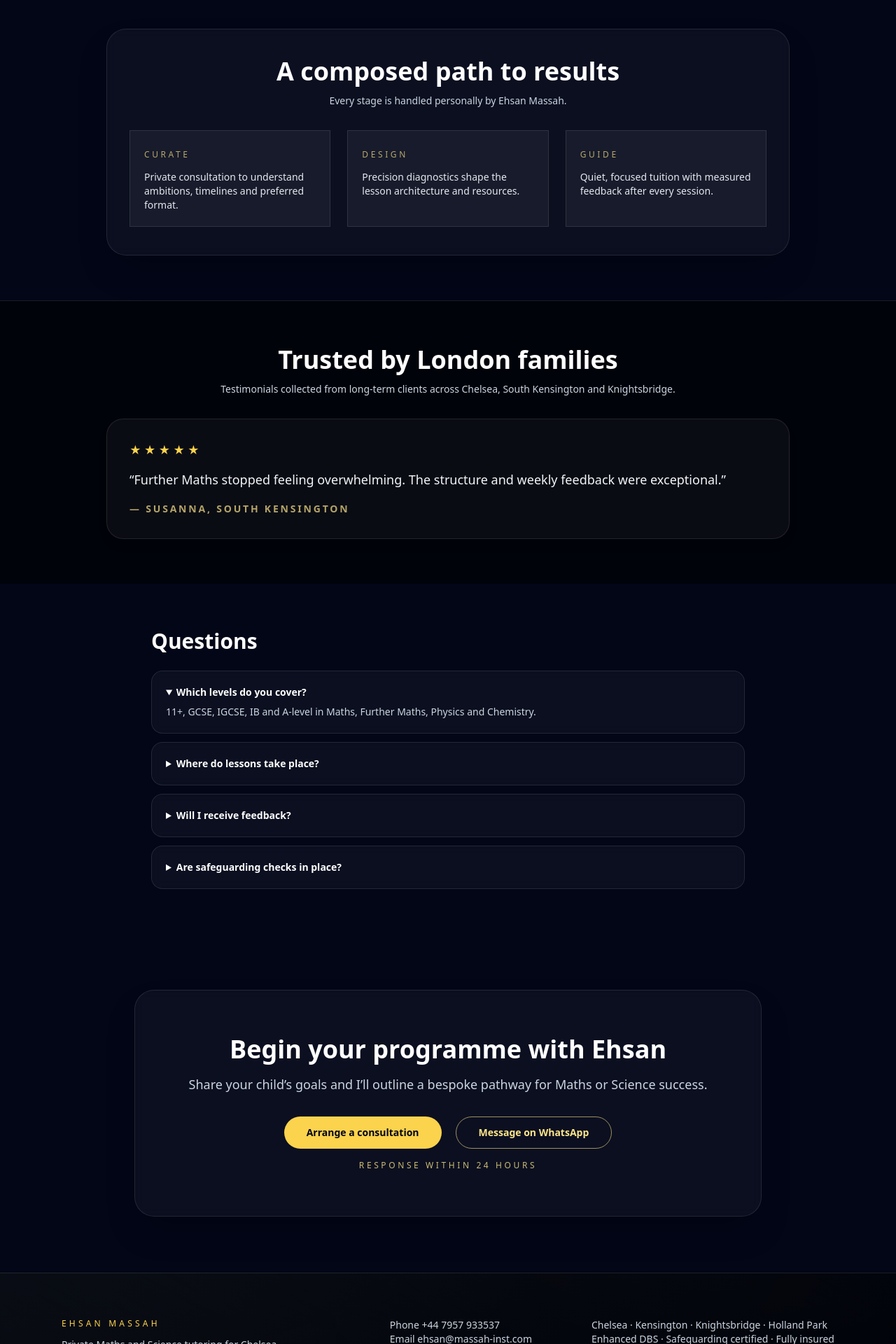
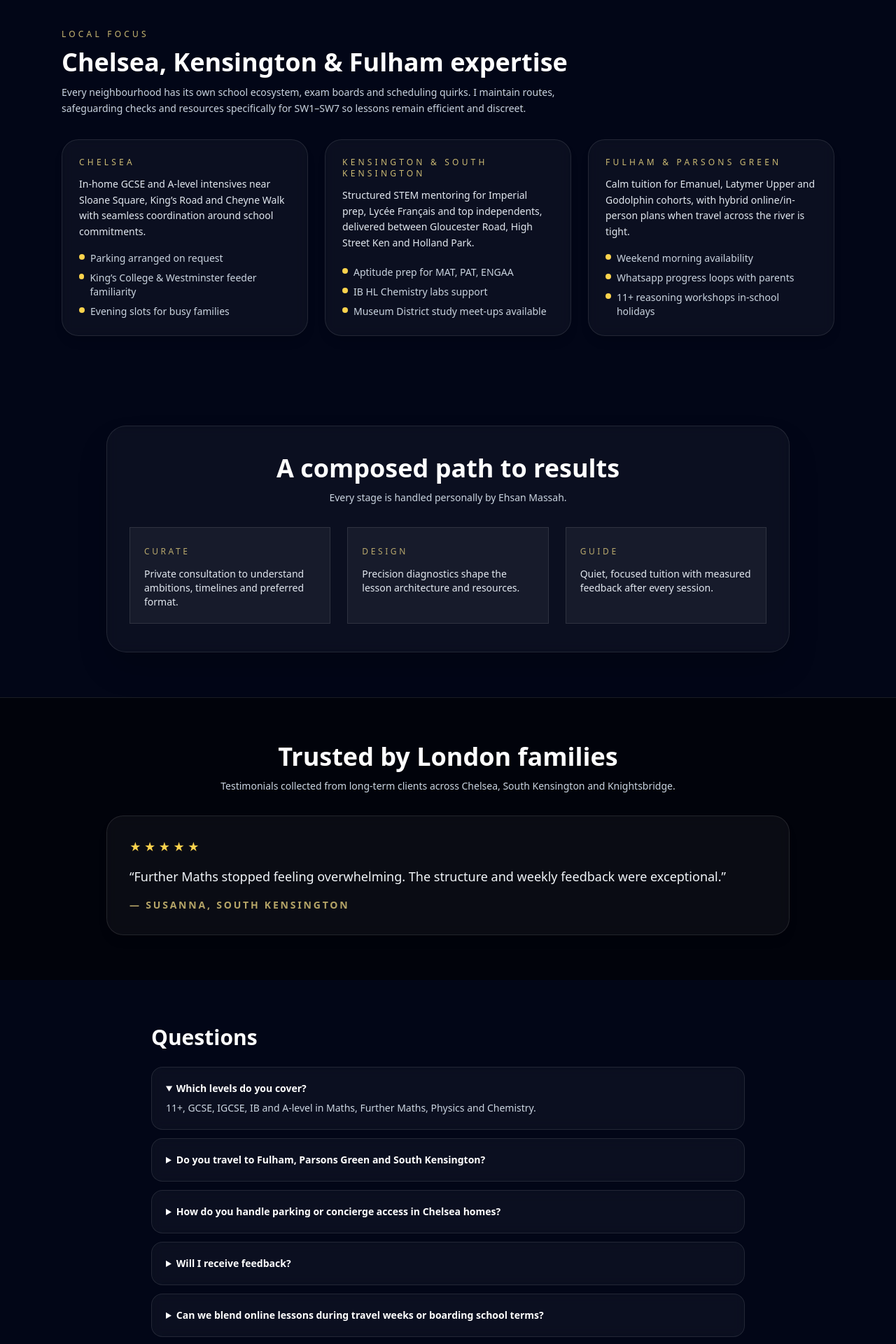
Before and after one commit to EhsanMassah/tutoringwebsite, a Next.js app: page / in a window 1280 px wide. Shown: the part 2760-4680 px from the top of the page at 70% size. Built offline with nearby package versions, Linux system fonts and the light colour scheme; no server answers.

Commit message:
feat: add neighbourhood sections and locality faqs

```diff
--- a/app/(site)/contact/page.tsx
+++ b/app/(site)/contact/page.tsx
@@ -10,9 +10,31 @@ export const metadata = generateSiteMetadata({
   pathname: '/contact',
 })
 
+const LOCATION_BLURBS = [
+  {
+    id: 'chelsea',
+    title: 'Chelsea & Sloane Square',
+    copy:
+      'Weekday afternoon and early evening lessons near King’s Road, Cheyne Walk and Sloane Square with permit parking coordination handled for you.',
+  },
+  {
+    id: 'kensington',
+    title: 'Kensington & South Kensington',
+    copy:
+      'Museum District, Gloucester Road and Holland Park families lean on my IB, MAT and PAT prep — concierge access details can be stored securely after our first visit.',
+  },
+  {
+    id: 'fulham',
+    title: 'Fulham & Parsons Green',
+    copy:
+      'Morning and weekend slots for Latymer Upper, Godolphin & Latymer and Emanuel students, with flexible online switches when fixtures or travel clash.',
+  },
+]
+
 export default function ContactPage() {
   return (
-    <div className="mx-auto grid max-w-5xl gap-10 px-6 py-16 lg:grid-cols-[0.9fr_1.1fr] lg:py-20">
+    <div className="mx-auto space-y-10 px-6 py-16 lg:py-20">
+      <div className="grid gap-10 lg:grid-cols-[0.9fr_1.1fr]">
         <div className="space-y-6">
           <p className="text-xs uppercase tracking-[0.35em] text-amber-200/80">Enquiries</p>
           <h1 className="text-4xl font-semibold text-white sm:text-5xl">Speak with Ehsan Massah</h1>
@@ -20,7 +42,7 @@ export default function ContactPage() {
             Outline your child’s objectives and timetable. I reply within one working day with proposed consultation times and next steps.
             Fast-track support for upcoming exams can usually begin within 48 hours.
           </p>
-        <div className="rounded-3xl border border-white/10 bg-white/[0.05] p-6 shadow-lg backdrop-blur">
+        <div className="rounded-3xl border border-white/10 bg-white/[0.05] p-6 shadow-lg backdrop-blur" id="chelsea">
           <h2 className="text-lg font-semibold text-white">Contact details</h2>
           <ul className="mt-4 space-y-3 text-sm text-slate-200">
             <li><span className="font-semibold text-amber-200/80">Phone:</span> <a href="tel:+447957933537" className="underline decoration-amber-200/60 hover:text-white">+44 7957 933537</a></li>
@@ -42,5 +64,19 @@ export default function ContactPage() {
           </div>
         </div>
       </div>
+
+      <section className="grid gap-6 lg:grid-cols-3">
+        {LOCATION_BLURBS.map((area) => (
+          <article
+            key={area.id}
+            id={area.id}
+            className="rounded-3xl border border-white/10 bg-white/[0.05] p-6 text-sm text-slate-200 leading-relaxed shadow-lg backdrop-blur"
+          >
+            <p className="text-xs uppercase tracking-[0.35em] text-amber-200/80">{area.title}</p>
+            <p className="mt-3">{area.copy}</p>
+          </article>
+        ))}
+      </section>
+    </div>
   )
 }
--- a/app/(site)/page.tsx
+++ b/app/(site)/page.tsx
@@ -39,6 +39,27 @@ const PROCESS = [
   { title: 'Curate', detail: 'Private consultation to understand ambitions, timelines and preferred format.' },
   { title: 'Design', detail: 'Precision diagnostics shape the lesson architecture and resources.' },
   { title: 'Guide', detail: 'Quiet, focused tuition with measured feedback after every session.' }
+]
+
+const LOCAL_AREAS = [
+  {
+    name: 'Chelsea',
+    blurb:
+      'In-home GCSE and A-level intensives near Sloane Square, King’s Road and Cheyne Walk with seamless coordination around school commitments.',
+    extras: ['Parking arranged on request', 'King’s College & Westminster feeder familiarity', 'Evening slots for busy families']
+  },
+  {
+    name: 'Kensington & South Kensington',
+    blurb:
+      'Structured STEM mentoring for Imperial prep, Lycée Français and top independents, delivered between Gloucester Road, High Street Ken and Holland Park.',
+    extras: ['Aptitude prep for MAT, PAT, ENGAA', 'IB HL Chemistry labs support', 'Museum District study meet-ups available']
+  },
+  {
+    name: 'Fulham & Parsons Green',
+    blurb:
+      'Calm tuition for Emanuel, Latymer Upper and Godolphin cohorts, with hybrid online/in-person plans when travel across the river is tight.',
+    extras: ['Weekend morning availability', 'Whatsapp progress loops with parents', '11+ reasoning workshops in-school holidays']
+  }
 ]
 
 export default function Home() {
@@ -91,6 +112,35 @@ export default function Home() {
         </div>
       </section>
 
+      <section className="mx-auto max-w-6xl px-6 py-16">
+        <div className="space-y-8">
+          <div className="max-w-3xl space-y-3">
+            <p className="text-xs uppercase tracking-[0.35em] text-amber-200/80">Local focus</p>
+            <h2 className="text-3xl font-semibold text-white sm:text-4xl">Chelsea, Kensington & Fulham expertise</h2>
+            <p className="text-sm text-slate-300 leading-relaxed">
+              Every neighbourhood has its own school ecosystem, exam boards and scheduling quirks. I maintain routes, safeguarding checks and resources
+              specifically for SW1–SW7 so lessons remain efficient and discreet.
+            </p>
+          </div>
+          <div className="grid gap-6 lg:grid-cols-3">
+            {LOCAL_AREAS.map((area) => (
+              <article key={area.name} className="flex h-full flex-col rounded-3xl border border-white/10 bg-white/[0.04] p-6 shadow-lg backdrop-blur">
+                <div className="text-xs uppercase tracking-[0.35em] text-amber-200/80">{area.name}</div>
+                <p className="mt-3 flex-1 text-sm text-slate-200 leading-relaxed">{area.blurb}</p>
+                <ul className="mt-4 space-y-2 text-sm text-slate-300">
+                  {area.extras.map((item) => (
+                    <li key={item} className="flex gap-2">
+                      <span className="mt-1 h-2 w-2 rounded-full bg-amber-300" aria-hidden="true" />
+                      {item}
+                    </li>
+                  ))}
+                </ul>
+              </article>
+            ))}
+          </div>
+        </div>
+      </section>
+
       <section className="mx-auto max-w-5xl px-6 py-16">
         <div className="rounded-[28px] border border-white/10 bg-white/[0.04] px-8 py-10 text-center shadow-2xl backdrop-blur">
           <h2 className="text-3xl font-semibold text-white sm:text-4xl">A composed path to results</h2>
--- a/app/(site)/subjects/page.tsx
+++ b/app/(site)/subjects/page.tsx
@@ -25,6 +25,12 @@ const APPROACH = [
   }
 ]
 
+const AREA_LINKS = [
+  { label: 'Chelsea Maths Tutor', href: '/contact#chelsea' },
+  { label: 'Kensington Science Tutor', href: '/contact#kensington' },
+  { label: 'Fulham Physics Tutor', href: '/contact#fulham' },
+]
+
 export default function SubjectsPage() {
   return (
     <div className="mx-auto max-w-6xl px-6 py-16 lg:py-20 space-y-14">
@@ -33,7 +39,19 @@ export default function SubjectsPage() {
         <h1 className="text-4xl font-semibold text-white sm:text-5xl">Subjects tutored</h1>
         <p className="text-sm text-slate-300 leading-relaxed">
           From selective school entrance to A-level Further Maths, every programme is curated and taught by me with meticulous resources and calm coaching.
+          I teach in-home across Chelsea, Kensington, South Kensington, Fulham and Knightsbridge, tailoring resources to each borough’s preferred exam boards and school calendars.
         </p>
+        <div className="flex flex-wrap gap-3 text-xs font-semibold uppercase tracking-[0.25em]">
+          {AREA_LINKS.map((area) => (
+            <a
+              key={area.label}
+              href={area.href}
+              className="rounded-full border border-white/15 px-4 py-2 text-amber-200/80 hover:border-amber-200 hover:text-slate-950 hover:bg-amber-200/80 transition"
+            >
+              {area.label}
+            </a>
+          ))}
+        </div>
       </header>
 
       <section>
--- a/components/FAQ.tsx
+++ b/components/FAQ.tsx
@@ -1,10 +1,30 @@
 import React from 'react'
 
 const FAQ_DATA = [
-  { q: 'Which levels do you cover?', a: '11+, GCSE, IGCSE, IB and A-level in Maths, Further Maths, Physics and Chemistry.' },
-  { q: 'Where do lessons take place?', a: 'In-person across Chelsea, Kensington and Knightsbridge, with online options for travel weeks.' },
-  { q: 'Will I receive feedback?', a: 'Yes — concise session notes and next steps arrive within 24 hours.' },
-  { q: 'Are safeguarding checks in place?', a: 'Enhanced DBS, safeguarding training and professional insurance are all current.' }
+  {
+    q: 'Which levels do you cover?',
+    a: '11+, GCSE, IGCSE, IB and A-level in Maths, Further Maths, Physics and Chemistry.'
+  },
+  {
+    q: 'Do you travel to Fulham, Parsons Green and South Kensington?',
+    a: 'Yes — Chelsea, Fulham, Kensington, Knightsbridge and Holland Park are part of my weekly schedule, with travel baked into the fee.'
+  },
+  {
+    q: 'How do you handle parking or concierge access in Chelsea homes?',
+    a: 'I coordinate visitor permits/concierge sign-in ahead of the first lesson so arrivals remain discreet and on time.'
+  },
+  {
+    q: 'Will I receive feedback?',
+    a: 'Concise session notes with next steps arrive within 24 hours, plus WhatsApp check-ins for urgent updates.'
+  },
+  {
+    q: 'Can we blend online lessons during travel weeks or boarding school terms?',
+    a: 'Absolutely — I flip to a shared whiteboard setup with recorded walkthroughs so progress continues while abroad or at boarding school.'
+  },
+  {
+    q: 'Are safeguarding checks in place?',
+    a: 'Enhanced DBS, safeguarding training and professional insurance are all current and renewed annually.'
+  }
 ]
 
 export default function FAQ() {
```
Lines whose indentation alone changed are shown as unchanged.
